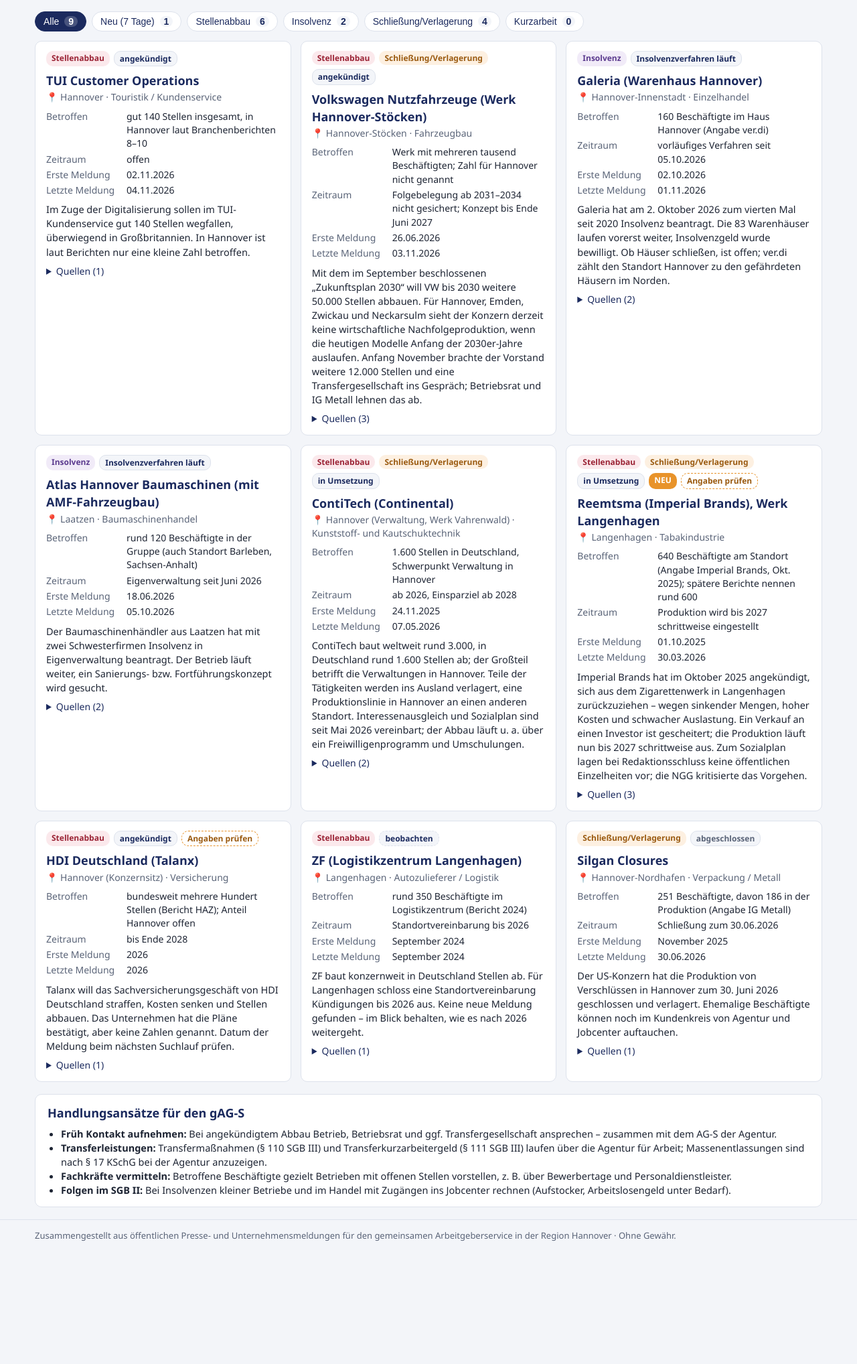
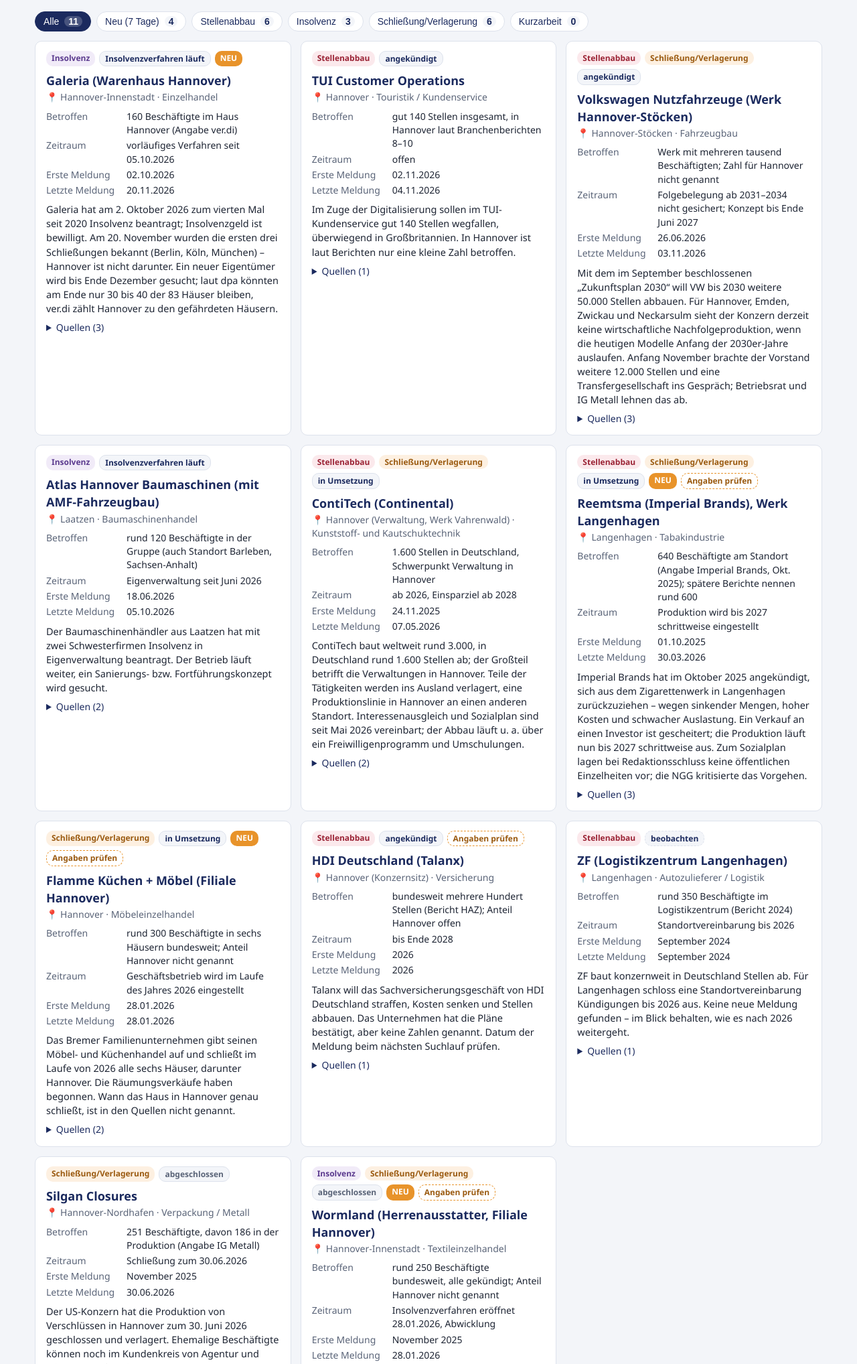
Before and after one commit to oldewurtel-cyber/personalabbau-radar, a plain HTML site: page index.html in a window 1280 px wide. Shown: the part 476-2512 px from the top of the page at 67% size. Before the commit the page ends 2356 px from the top, so only its background shows below. Drawn offline with Linux system fonts and the light colour scheme.

Commit message:
Suchlauf 2026-11-25

```diff
--- a/index.html
+++ b/index.html
@@ -60,15 +60,28 @@ footer{border-top:1px solid var(--linie);padding:14px 0 26px;font-size:13px;colo
 <header><div class="rahmen">
   <h1>📉 Personalabbau-Radar Region Hannover</h1>
   <p>Öffentlich gemeldeter Stellenabbau, Insolvenzen, Schließungen und Kurzarbeit – für die Führungskräfte im gemeinsamen Arbeitgeberservice.</p>
-  <div class="standzeile"><span>Stand: 23.11.2026</span><span>Suchlauf: Mo, Mi, Fr früh</span><span>Letzte Läufe: 23.11.2026, 20.11.2026</span></div>
+  <div class="standzeile"><span>Stand: 25.11.2026</span><span>Suchlauf: Mo, Mi, Fr früh</span><span>Letzte Läufe: 25.11.2026, 23.11.2026, 20.11.2026</span></div>
 </div></header>
 <main class="rahmen">
   <div class="hinweis"><b>Nur öffentliche Quellen.</b> Die Übersicht wird automatisch aus Presse- und Unternehmensmeldungen zusammengestellt. Zahlen und Stand bitte vor der Weitergabe in der Quelle prüfen. Keine internen Daten, keine Kundendaten.</div>
 
   <section class="lage"><h2>Lagebild Region Hannover</h2><ul><li>Von Januar bis Mai 2026 gab es in der Region Hannover nach Angaben von Creditreform fast 180 Unternehmensinsolvenzen; Creditreform spricht von einer klaren Verschlechterung, vor allem bei kleinen und jungen Betrieben. <a href="https://www.radio-hannover.de/hannover-news/insolvenzen-in-niedersachsen-so-ist-die-lage-in-der-region-hannover" target="_blank" rel="noopener">Radio Hannover: Insolvenzen – Lage in der Region Hannover (Juni 2026) ↗</a></li><li>Am Amtsgericht Hannover (Insolvenzgericht für Stadt und große Teile der Region) wurden in 12 Monaten rund 250 Unternehmensinsolvenzen eröffnet – etwa 30 % mehr als im Vorjahreszeitraum. Häufigste Branchen: Unternehmensdienstleistungen, Immobilien, Bau, IT, Transport, Gastronomie. <a href="https://insolvenzkarte.de/insolvenzgericht/hannover/" target="_blank" rel="noopener">Insolvenzkarte: Insolvenzgericht Hannover 2026 ↗</a></li><li>Kurzarbeit: Für die Region wurden im Suchlauf keine einzelnen Betriebe mit neu gemeldeter Kurzarbeit gefunden. Die verlängerte Bezugsdauer von bis zu 24 Monaten gilt bis 31.12.2026. Zahlen zur realisierten Kurzarbeit liefert die BA-Statistik für die Region Hannover. <a href="https://statistik.arbeitsagentur.de/Auswahl/raeumlicher-Geltungsbereich/Politische-Gebietsstruktur/Kreise/Niedersachsen/03241-Region-Hannover.html" target="_blank" rel="noopener">BA-Statistik: Region Hannover (u. a. realisierte Kurzarbeit) ↗</a></li></ul></section>
 
-  <nav class="filterleiste" aria-label="Filter"><button type="button" class="filter aktiv" data-filter="alle">Alle <b>9</b></button><button type="button" class="filter" data-filter="neu">Neu (7 Tage) <b>1</b></button><button type="button" class="filter" data-filter="Stellenabbau">Stellenabbau <b>6</b></button><button type="button" class="filter" data-filter="Insolvenz">Insolvenz <b>2</b></button><button type="button" class="filter" data-filter="Schließung/Verlagerung">Schließung/Verlagerung <b>4</b></button><button type="button" class="filter" data-filter="Kurzarbeit">Kurzarbeit <b>0</b></button></nav>
+  <nav class="filterleiste" aria-label="Filter"><button type="button" class="filter aktiv" data-filter="alle">Alle <b>11</b></button><button type="button" class="filter" data-filter="neu">Neu (7 Tage) <b>4</b></button><button type="button" class="filter" data-filter="Stellenabbau">Stellenabbau <b>6</b></button><button type="button" class="filter" data-filter="Insolvenz">Insolvenz <b>3</b></button><button type="button" class="filter" data-filter="Schließung/Verlagerung">Schließung/Verlagerung <b>6</b></button><button type="button" class="filter" data-filter="Kurzarbeit">Kurzarbeit <b>0</b></button></nav>
   <div class="raster" id="raster">
+<article class="karte" data-arten="Insolvenz" data-status="Insolvenzverfahren läuft" data-neu="ja">
+  <div class="kopfzeile"><span class="art a-insolvenz">Insolvenz</span><span class="status s-lauf">Insolvenzverfahren läuft</span><span class="neu">NEU</span></div>
+  <h3>Galeria (Warenhaus Hannover)</h3>
+  <p class="ort">📍 Hannover-Innenstadt · Einzelhandel</p>
+  <dl>
+    <dt>Betroffen</dt><dd>160 Beschäftigte im Haus Hannover (Angabe ver.di)</dd>
+    <dt>Zeitraum</dt><dd>vorläufiges Verfahren seit 05.10.2026</dd>
+    <dt>Erste Meldung</dt><dd>02.10.2026</dd>
+    <dt>Letzte Meldung</dt><dd>20.11.2026</dd>
+  </dl>
+  <p class="kurz">Galeria hat am 2. Oktober 2026 zum vierten Mal seit 2020 Insolvenz beantragt; Insolvenzgeld ist bewilligt. Am 20. November wurden die ersten drei Schließungen bekannt (Berlin, Köln, München) – Hannover ist nicht darunter. Ein neuer Eigentümer wird bis Ende Dezember gesucht; laut dpa könnten am Ende nur 30 bis 40 der 83 Häuser bleiben, ver.di zählt Hannover zu den gefährdeten Häusern.</p>
+  <details><summary>Quellen (3)</summary><ul class="quellen"><li><a href="https://www.t-online.de/finanzen/aktuelles/wirtschaft/id_101538846/galeria-schliesst-drei-filialen-hunderte-beschaeftigte-betroffen-.html" target="_blank" rel="noopener">t-online (dpa): Galeria schließt drei Filialen – Hunderte Beschäftigte betroffen ↗</a><span class="qdatum">20.11.2026</span></li><li><a href="https://www.leinetal24.de/niedersachsen/galeria-kaufhof-rutscht-erneut-in-die-insolvenz-sieben-standorte-in-niedersachsen-und-bremen-auf-der-kippe-94529469.html" target="_blank" rel="noopener">leinetal24: Galeria erneut insolvent – sieben Standorte im Norden auf der Kippe ↗</a><span class="qdatum">Oktober 2026</span></li><li><a href="https://www.cash-online.de/a/galeria-insolvenz-2026-727229/" target="_blank" rel="noopener">cash.: Vierte Pleite in sechs Jahren – wie es bei Galeria weitergeht ↗</a><span class="qdatum">Oktober 2026</span></li></ul></details>
+</article>
 <article class="karte" data-arten="Stellenabbau" data-status="angekündigt" data-neu="nein">
   <div class="kopfzeile"><span class="art a-abbau">Stellenabbau</span><span class="status s-neu">angekündigt</span></div>
   <h3>TUI Customer Operations</h3>
@@ -94,19 +107,6 @@ footer{border-top:1px solid var(--linie);padding:14px 0 26px;font-size:13px;colo
   </dl>
   <p class="kurz">Mit dem im September beschlossenen „Zukunftsplan 2030“ will VW bis 2030 weitere 50.000 Stellen abbauen. Für Hannover, Emden, Zwickau und Neckarsulm sieht der Konzern derzeit keine wirtschaftliche Nachfolgeproduktion, wenn die heutigen Modelle Anfang der 2030er-Jahre auslaufen. Anfang November brachte der Vorstand weitere 12.000 Stellen und eine Transfergesellschaft ins Gespräch; Betriebsrat und IG Metall lehnen das ab.</p>
   <details><summary>Quellen (3)</summary><ul class="quellen"><li><a href="https://hannover.t-online.de/region/hannover/id_101419626/vw-beschliesst-sparpaket-50000-weitere-stellen-und-werk-hannover-in-gefahr.html" target="_blank" rel="noopener">t-online Hannover: VW streicht weitere 50.000 Stellen – auch in Hannover ↗</a><span class="qdatum">04.09.2026</span></li><li><a href="https://www.niedersachsen-kompakt.de/vw-hannover-werk-ohne-zukunftsplan-nach-2030/" target="_blank" rel="noopener">Niedersachsen kompakt: VW Hannover – Werk ohne Zukunftsplan nach 2030 ↗</a><span class="qdatum">September 2026</span></li><li><a href="https://www.personalwirtschaft.de/news/hr-organisation/vw-zukunftsplan-2030-abbau-von-weiteren-50000-stellen-201637/" target="_blank" rel="noopener">Personalwirtschaft: VW-Vorstand bringt Transfergesellschaft ins Spiel ↗</a><span class="qdatum">03.11.2026</span></li></ul></details>
-</article>
-<article class="karte" data-arten="Insolvenz" data-status="Insolvenzverfahren läuft" data-neu="nein">
-  <div class="kopfzeile"><span class="art a-insolvenz">Insolvenz</span><span class="status s-lauf">Insolvenzverfahren läuft</span></div>
-  <h3>Galeria (Warenhaus Hannover)</h3>
-  <p class="ort">📍 Hannover-Innenstadt · Einzelhandel</p>
-  <dl>
-    <dt>Betroffen</dt><dd>160 Beschäftigte im Haus Hannover (Angabe ver.di)</dd>
-    <dt>Zeitraum</dt><dd>vorläufiges Verfahren seit 05.10.2026</dd>
-    <dt>Erste Meldung</dt><dd>02.10.2026</dd>
-    <dt>Letzte Meldung</dt><dd>01.11.2026</dd>
-  </dl>
-  <p class="kurz">Galeria hat am 2. Oktober 2026 zum vierten Mal seit 2020 Insolvenz beantragt. Die 83 Warenhäuser laufen vorerst weiter, Insolvenzgeld wurde bewilligt. Ob Häuser schließen, ist offen; ver.di zählt den Standort Hannover zu den gefährdeten Häusern im Norden.</p>
-  <details><summary>Quellen (2)</summary><ul class="quellen"><li><a href="https://www.leinetal24.de/niedersachsen/galeria-kaufhof-rutscht-erneut-in-die-insolvenz-sieben-standorte-in-niedersachsen-und-bremen-auf-der-kippe-94529469.html" target="_blank" rel="noopener">leinetal24: Galeria erneut insolvent – sieben Standorte im Norden auf der Kippe ↗</a><span class="qdatum">Oktober 2026</span></li><li><a href="https://www.cash-online.de/a/galeria-insolvenz-2026-727229/" target="_blank" rel="noopener">cash.: Vierte Pleite in sechs Jahren – wie es bei Galeria weitergeht ↗</a><span class="qdatum">Oktober 2026</span></li></ul></details>
 </article>
 <article class="karte" data-arten="Insolvenz" data-status="Insolvenzverfahren läuft" data-neu="nein">
   <div class="kopfzeile"><span class="art a-insolvenz">Insolvenz</span><span class="status s-lauf">Insolvenzverfahren läuft</span></div>
@@ -147,6 +147,19 @@ footer{border-top:1px solid var(--linie);padding:14px 0 26px;font-size:13px;colo
   <p class="kurz">Imperial Brands hat im Oktober 2025 angekündigt, sich aus dem Zigarettenwerk in Langenhagen zurückzuziehen – wegen sinkender Mengen, hoher Kosten und schwacher Auslastung. Ein Verkauf an einen Investor ist gescheitert; die Produktion läuft nun bis 2027 schrittweise aus. Zum Sozialplan lagen bei Redaktionsschluss keine öffentlichen Einzelheiten vor; die NGG kritisierte das Vorgehen.</p>
   <details><summary>Quellen (3)</summary><ul class="quellen"><li><a href="https://www.imperialbrandsplc.com/news/key-announcements/2025/imperial-brands-plans-to-withdraw-from-langenhagen-site" target="_blank" rel="noopener">Imperial Brands: Pläne zum Rückzug vom Standort Langenhagen (Pressemitteilung, engl.) ↗</a><span class="qdatum">01.10.2025</span></li><li><a href="https://lebensmittelpraxis.de/industrie-aktuell/46123-tabakbranche-schrumpft-reemtsma-will-werk-in-langenhagen-schliessen.html" target="_blank" rel="noopener">Lebensmittelpraxis: Reemtsma will Werk in Langenhagen schließen ↗</a><span class="qdatum">06.10.2025</span></li><li><a href="https://www.leinetal24.de/niedersachsen/grosses-werk-in-niedersachsen-schliesst-bald-fallen-hunderte-jobs-weg-94238834.html" target="_blank" rel="noopener">leinetal24: Großes Werk in Niedersachsen schließt – Hunderte Jobs fallen weg ↗</a><span class="qdatum">30.03.2026</span></li></ul></details>
 </article>
+<article class="karte" data-arten="Schließung/Verlagerung" data-status="in Umsetzung" data-neu="ja">
+  <div class="kopfzeile"><span class="art a-schliessung">Schließung/Verlagerung</span><span class="status s-lauf">in Umsetzung</span><span class="neu">NEU</span><span class="pruefen">Angaben prüfen</span></div>
+  <h3>Flamme Küchen + Möbel (Filiale Hannover)</h3>
+  <p class="ort">📍 Hannover · Möbeleinzelhandel</p>
+  <dl>
+    <dt>Betroffen</dt><dd>rund 300 Beschäftigte in sechs Häusern bundesweit; Anteil Hannover nicht genannt</dd>
+    <dt>Zeitraum</dt><dd>Geschäftsbetrieb wird im Laufe des Jahres 2026 eingestellt</dd>
+    <dt>Erste Meldung</dt><dd>28.01.2026</dd>
+    <dt>Letzte Meldung</dt><dd>28.01.2026</dd>
+  </dl>
+  <p class="kurz">Das Bremer Familienunternehmen gibt seinen Möbel- und Küchenhandel auf und schließt im Laufe von 2026 alle sechs Häuser, darunter Hannover. Die Räumungsverkäufe haben begonnen. Wann das Haus in Hannover genau schließt, ist in den Quellen nicht genannt.</p>
+  <details><summary>Quellen (2)</summary><ul class="quellen"><li><a href="https://newstime.joyn.de/themen/wirtschaft/familiengefuehrtes-moebelhaus-stellt-geschaeftsbetrieb2026-ein-59209" target="_blank" rel="noopener">newstime (Joyn): Familiengeführtes Möbelhaus stellt Geschäftsbetrieb 2026 ein ↗</a><span class="qdatum">28.01.2026</span></li><li><a href="https://retail-news.de/flamme-moebelhaus-schliesst-2026/" target="_blank" rel="noopener">retail-news: Flamme Möbelhaus schließt 2026 ↗</a><span class="qdatum">2026</span></li></ul></details>
+</article>
 <article class="karte" data-arten="Stellenabbau" data-status="angekündigt" data-neu="nein">
   <div class="kopfzeile"><span class="art a-abbau">Stellenabbau</span><span class="status s-neu">angekündigt</span><span class="pruefen">Angaben prüfen</span></div>
   <h3>HDI Deutschland (Talanx)</h3>
@@ -185,6 +198,19 @@ footer{border-top:1px solid var(--linie);padding:14px 0 26px;font-size:13px;colo
   </dl>
   <p class="kurz">Der US-Konzern hat die Produktion von Verschlüssen in Hannover zum 30. Juni 2026 geschlossen und verlagert. Ehemalige Beschäftigte können noch im Kundenkreis von Agentur und Jobcenter auftauchen.</p>
   <details><summary>Quellen (1)</summary><ul class="quellen"><li><a href="https://hannover.igmetall.de/aktuelles/meldungen/2025/200-arbeitsplaetze-bei-silgan-closures-bedroht" target="_blank" rel="noopener">IG Metall Hannover: Arbeitsplätze bei Silgan Closures bedroht ↗</a><span class="qdatum">November 2025</span></li></ul></details>
+</article>
+<article class="karte" data-arten="Insolvenz|Schließung/Verlagerung" data-status="abgeschlossen" data-neu="ja">
+  <div class="kopfzeile"><span class="art a-insolvenz">Insolvenz</span><span class="art a-schliessung">Schließung/Verlagerung</span><span class="status s-ende">abgeschlossen</span><span class="neu">NEU</span><span class="pruefen">Angaben prüfen</span></div>
+  <h3>Wormland (Herrenausstatter, Filiale Hannover)</h3>
+  <p class="ort">📍 Hannover-Innenstadt · Textileinzelhandel</p>
+  <dl>
+    <dt>Betroffen</dt><dd>rund 250 Beschäftigte bundesweit, alle gekündigt; Anteil Hannover nicht genannt</dd>
+    <dt>Zeitraum</dt><dd>Insolvenzverfahren eröffnet 28.01.2026, Abwicklung</dd>
+    <dt>Erste Meldung</dt><dd>November 2025</dd>
+    <dt>Letzte Meldung</dt><dd>28.01.2026</dd>
+  </dl>
+  <p class="kurz">Der Herrenausstatter war Ende 2025 erneut insolvent; mit Eröffnung des Verfahrens Ende Januar 2026 wird das Unternehmen abgewickelt. Acht Filialen öffneten nicht mehr, Hannover blieb nur noch für den Abverkauf offen. Ehemalige Beschäftigte können im Kundenkreis von Agentur und Jobcenter auftauchen.</p>
+  <details><summary>Quellen (2)</summary><ul class="quellen"><li><a href="https://www.t-online.de/finanzen/aktuelles/wirtschaft/id_101104474/wormland-insolvenz-herrenausstatter-schliesst-fuer-immer.html" target="_blank" rel="noopener">t-online (dpa): Wormland-Insolvenz – Herrenausstatter schließt für immer ↗</a><span class="qdatum">28.01.2026</span></li><li><a href="https://fashionunited.de/nachrichten/business/nach-insolvenz-wormland-muss-schliessen/2026012865181" target="_blank" rel="noopener">FashionUnited: Nach Insolvenz – Wormland muss schließen ↗</a><span class="qdatum">28.01.2026</span></li></ul></details>
 </article></div>
   <p class="leer" id="leer">Für diesen Filter gibt es derzeit keine Meldung.</p>
 
```
